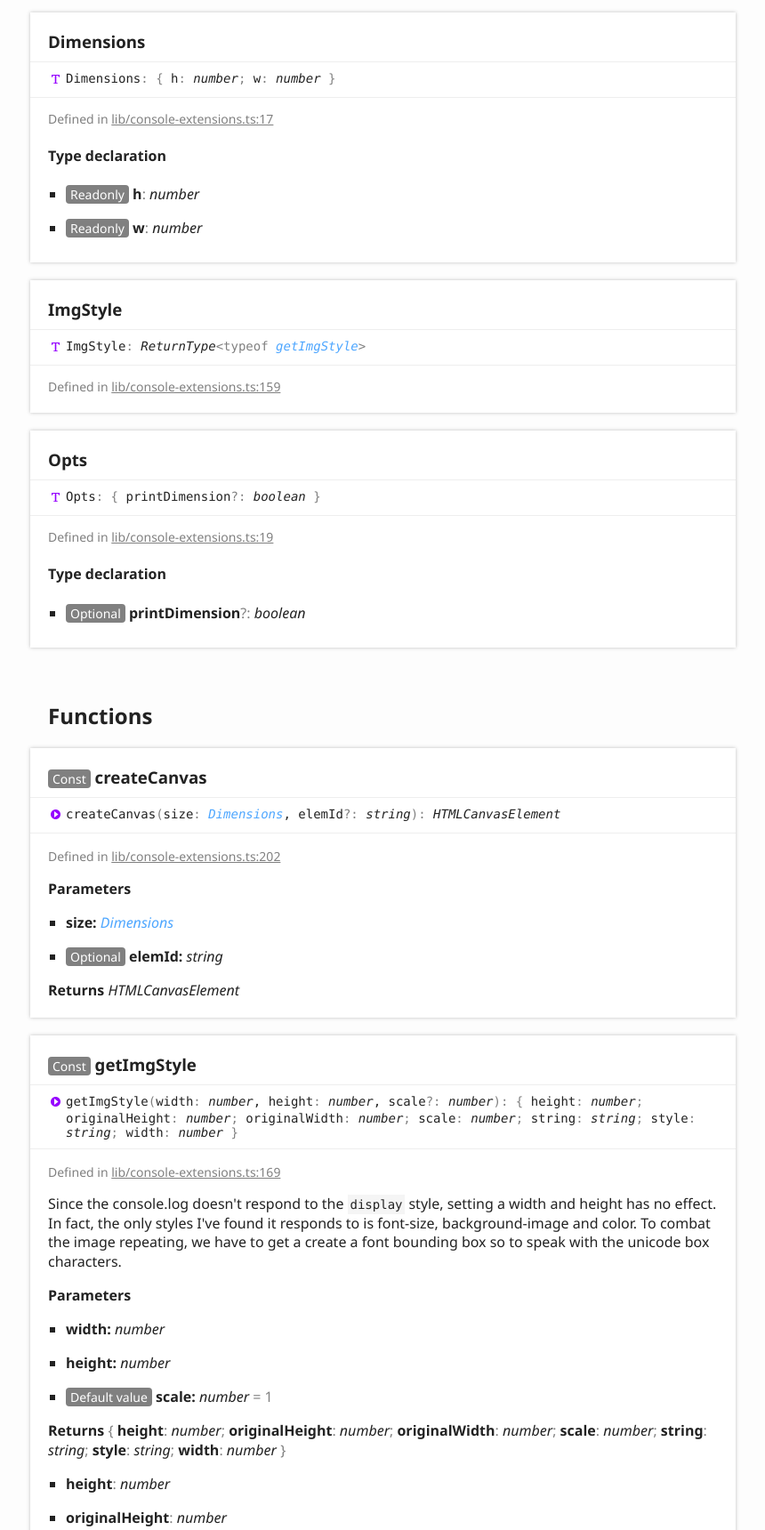
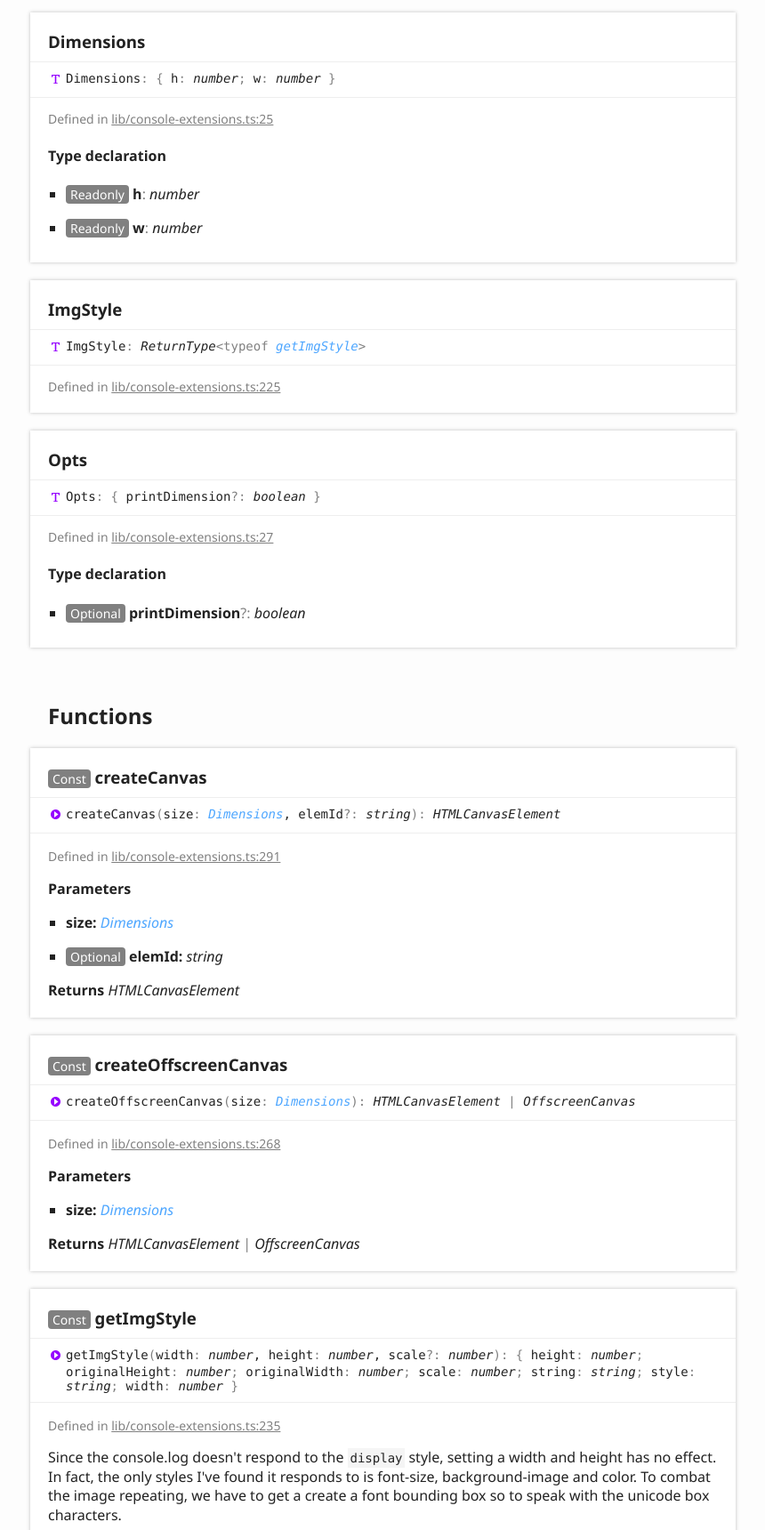
Before and after one commit to dmitru/console-log-img, a plain HTML site: page globals.html in a window 1280 px wide. Shown: the part 780-2500 px from the top of the page at 89% size, without its empty margins (6-866 px from the left). Drawn offline with Linux system fonts and the light colour scheme.

Commit message:
[ci skip] Updates

```diff
--- a/globals.html
+++ b/globals.html
@@ -85,6 +85,7 @@
 							<h3>Functions</h3>
 							<ul class="tsd-index-list">
 								<li class="tsd-kind-function"><a href="globals.html#createcanvas" class="tsd-kind-icon">create<wbr>Canvas</a></li>
+								<li class="tsd-kind-function"><a href="globals.html#createoffscreencanvas" class="tsd-kind-icon">create<wbr>Offscreen<wbr>Canvas</a></li>
 								<li class="tsd-kind-function"><a href="globals.html#getimgstyle" class="tsd-kind-icon">get<wbr>Img<wbr>Style</a></li>
 								<li class="tsd-kind-function"><a href="globals.html#initconsolelogimg" class="tsd-kind-icon">init<wbr>Console<wbr>Log<wbr>Img</a></li>
 								<li class="tsd-kind-function"><a href="globals.html#printfromimgstyle" class="tsd-kind-icon">print<wbr>From<wbr>Img<wbr>Style</a></li>
@@ -108,7 +109,7 @@
 					<div class="tsd-signature tsd-kind-icon">Dimensions<span class="tsd-signature-symbol">:</span> <span class="tsd-signature-symbol">{ </span>h<span class="tsd-signature-symbol">: </span><span class="tsd-signature-type">number</span><span class="tsd-signature-symbol">; </span>w<span class="tsd-signature-symbol">: </span><span class="tsd-signature-type">number</span><span class="tsd-signature-symbol"> }</span></div>
 					<aside class="tsd-sources">
 						<ul>
-							<li>Defined in <a href="https://github.com/dmitru/console-log-img/blob/3183a00/src/lib/console-extensions.ts#L17">lib/console-extensions.ts:17</a></li>
+							<li>Defined in <a href="https://github.com/dmitru/console-log-img/blob/5287a32/src/lib/console-extensions.ts#L25">lib/console-extensions.ts:25</a></li>
 						</ul>
 					</aside>
 					<div class="tsd-type-declaration">
@@ -129,7 +130,7 @@
 					<div class="tsd-signature tsd-kind-icon">Img<wbr>Style<span class="tsd-signature-symbol">:</span> <span class="tsd-signature-type">ReturnType</span><span class="tsd-signature-symbol">&lt;</span><span class="tsd-signature-symbol">typeof </span><a href="globals.html#getimgstyle" class="tsd-signature-type">getImgStyle</a><span class="tsd-signature-symbol">&gt;</span></div>
 					<aside class="tsd-sources">
 						<ul>
-							<li>Defined in <a href="https://github.com/dmitru/console-log-img/blob/3183a00/src/lib/console-extensions.ts#L159">lib/console-extensions.ts:159</a></li>
+							<li>Defined in <a href="https://github.com/dmitru/console-log-img/blob/5287a32/src/lib/console-extensions.ts#L225">lib/console-extensions.ts:225</a></li>
 						</ul>
 					</aside>
 				</section>
@@ -139,7 +140,7 @@
 					<div class="tsd-signature tsd-kind-icon">Opts<span class="tsd-signature-symbol">:</span> <span class="tsd-signature-symbol">{ </span>printDimension<span class="tsd-signature-symbol">?: </span><span class="tsd-signature-type">boolean</span><span class="tsd-signature-symbol"> }</span></div>
 					<aside class="tsd-sources">
 						<ul>
-							<li>Defined in <a href="https://github.com/dmitru/console-log-img/blob/3183a00/src/lib/console-extensions.ts#L19">lib/console-extensions.ts:19</a></li>
+							<li>Defined in <a href="https://github.com/dmitru/console-log-img/blob/5287a32/src/lib/console-extensions.ts#L27">lib/console-extensions.ts:27</a></li>
 						</ul>
 					</aside>
 					<div class="tsd-type-declaration">
@@ -164,7 +165,7 @@
 						<li class="tsd-description">
 							<aside class="tsd-sources">
 								<ul>
-									<li>Defined in <a href="https://github.com/dmitru/console-log-img/blob/3183a00/src/lib/console-extensions.ts#L202">lib/console-extensions.ts:202</a></li>
+									<li>Defined in <a href="https://github.com/dmitru/console-log-img/blob/5287a32/src/lib/console-extensions.ts#L291">lib/console-extensions.ts:291</a></li>
 								</ul>
 							</aside>
 							<h4 class="tsd-parameters-title">Parameters</h4>
@@ -181,6 +182,29 @@
 					</ul>
 				</section>
 				<section class="tsd-panel tsd-member tsd-kind-function">
+					<a name="createoffscreencanvas" class="tsd-anchor"></a>
+					<h3><span class="tsd-flag ts-flagConst">Const</span> create<wbr>Offscreen<wbr>Canvas</h3>
+					<ul class="tsd-signatures tsd-kind-function">
+						<li class="tsd-signature tsd-kind-icon">create<wbr>Offscreen<wbr>Canvas<span class="tsd-signature-symbol">(</span>size<span class="tsd-signature-symbol">: </span><a href="globals.html#dimensions" class="tsd-signature-type">Dimensions</a><span class="tsd-signature-symbol">)</span><span class="tsd-signature-symbol">: </span><span class="tsd-signature-type">HTMLCanvasElement</span><span class="tsd-signature-symbol"> | </span><span class="tsd-signature-type">OffscreenCanvas</span></li>
+					</ul>
+					<ul class="tsd-descriptions">
+						<li class="tsd-description">
+							<aside class="tsd-sources">
+								<ul>
+									<li>Defined in <a href="https://github.com/dmitru/console-log-img/blob/5287a32/src/lib/console-extensions.ts#L268">lib/console-extensions.ts:268</a></li>
+								</ul>
+							</aside>
+							<h4 class="tsd-parameters-title">Parameters</h4>
+							<ul class="tsd-parameters">
+								<li>
+									<h5>size: <a href="globals.html#dimensions" class="tsd-signature-type">Dimensions</a></h5>
+								</li>
+							</ul>
+							<h4 class="tsd-returns-title">Returns <span class="tsd-signature-type">HTMLCanvasElement</span><span class="tsd-signature-symbol"> | </span><span class="tsd-signature-type">OffscreenCanvas</span></h4>
+						</li>
+					</ul>
+				</section>
+				<section class="tsd-panel tsd-member tsd-kind-function">
 					<a name="getimgstyle" class="tsd-anchor"></a>
 					<h3><span class="tsd-flag ts-flagConst">Const</span> get<wbr>Img<wbr>Style</h3>
 					<ul class="tsd-signatures tsd-kind-function">
@@ -190,7 +214,7 @@
 						<li class="tsd-description">
 							<aside class="tsd-sources">
 								<ul>
-									<li>Defined in <a href="https://github.com/dmitru/console-log-img/blob/3183a00/src/lib/console-extensions.ts#L169">lib/console-extensions.ts:169</a></li>
+									<li>Defined in <a href="https://github.com/dmitru/console-log-img/blob/5287a32/src/lib/console-extensions.ts#L235">lib/console-extensions.ts:235</a></li>
 								</ul>
 							</aside>
 							<div class="tsd-comment tsd-typography">
@@ -251,7 +275,7 @@
 						<li class="tsd-description">
 							<aside class="tsd-sources">
 								<ul>
-									<li>Defined in <a href="https://github.com/dmitru/console-log-img/blob/3183a00/src/lib/console-extensions.ts#L28">lib/console-extensions.ts:28</a></li>
+									<li>Defined in <a href="https://github.com/dmitru/console-log-img/blob/5287a32/src/lib/console-extensions.ts#L36">lib/console-extensions.ts:36</a></li>
 								</ul>
 							</aside>
 							<div class="tsd-comment tsd-typography">
@@ -279,7 +303,7 @@
 						<li class="tsd-description">
 							<aside class="tsd-sources">
 								<ul>
-									<li>Defined in <a href="https://github.com/dmitru/console-log-img/blob/3183a00/src/lib/console-extensions.ts#L188">lib/console-extensions.ts:188</a></li>
+									<li>Defined in <a href="https://github.com/dmitru/console-log-img/blob/5287a32/src/lib/console-extensions.ts#L254">lib/console-extensions.ts:254</a></li>
 								</ul>
 							</aside>
 							<h4 class="tsd-parameters-title">Parameters</h4>
@@ -305,7 +329,7 @@
 						<li class="tsd-description">
 							<aside class="tsd-sources">
 								<ul>
-									<li>Defined in <a href="https://github.com/dmitru/console-log-img/blob/3183a00/src/lib/console-extensions.ts#L153">lib/console-extensions.ts:153</a></li>
+									<li>Defined in <a href="https://github.com/dmitru/console-log-img/blob/5287a32/src/lib/console-extensions.ts#L219">lib/console-extensions.ts:219</a></li>
 								</ul>
 							</aside>
 							<div class="tsd-comment tsd-typography">
@@ -332,7 +356,7 @@
 					<div class="tsd-signature tsd-kind-icon">default<wbr>Opts<span class="tsd-signature-symbol">:</span> <span class="tsd-signature-type">object</span></div>
 					<aside class="tsd-sources">
 						<ul>
-							<li>Defined in <a href="https://github.com/dmitru/console-log-img/blob/3183a00/src/lib/console-extensions.ts#L23">lib/console-extensions.ts:23</a></li>
+							<li>Defined in <a href="https://github.com/dmitru/console-log-img/blob/5287a32/src/lib/console-extensions.ts#L31">lib/console-extensions.ts:31</a></li>
 						</ul>
 					</aside>
 					<section class="tsd-panel tsd-member tsd-kind-variable tsd-parent-kind-object-literal">
@@ -341,7 +365,7 @@
 						<div class="tsd-signature tsd-kind-icon">print<wbr>Dimension<span class="tsd-signature-symbol">:</span> <span class="tsd-signature-type">true</span><span class="tsd-signature-symbol"> = true</span></div>
 						<aside class="tsd-sources">
 							<ul>
-								<li>Defined in <a href="https://github.com/dmitru/console-log-img/blob/3183a00/src/lib/console-extensions.ts#L24">lib/console-extensions.ts:24</a></li>
+								<li>Defined in <a href="https://github.com/dmitru/console-log-img/blob/5287a32/src/lib/console-extensions.ts#L32">lib/console-extensions.ts:32</a></li>
 							</ul>
 						</aside>
 					</section>
@@ -372,6 +396,9 @@
 					</li>
 					<li class=" tsd-kind-function">
 						<a href="globals.html#createcanvas" class="tsd-kind-icon">create<wbr>Canvas</a>
+					</li>
+					<li class=" tsd-kind-function">
+						<a href="globals.html#createoffscreencanvas" class="tsd-kind-icon">create<wbr>Offscreen<wbr>Canvas</a>
 					</li>
 					<li class=" tsd-kind-function">
 						<a href="globals.html#getimgstyle" class="tsd-kind-icon">get<wbr>Img<wbr>Style</a>
```
Also changed, not shown: assets/js/search.json (+1 -1 lines), index.html (+18 -12 lines), interfaces/__global.console.html (+7 -4 lines).
